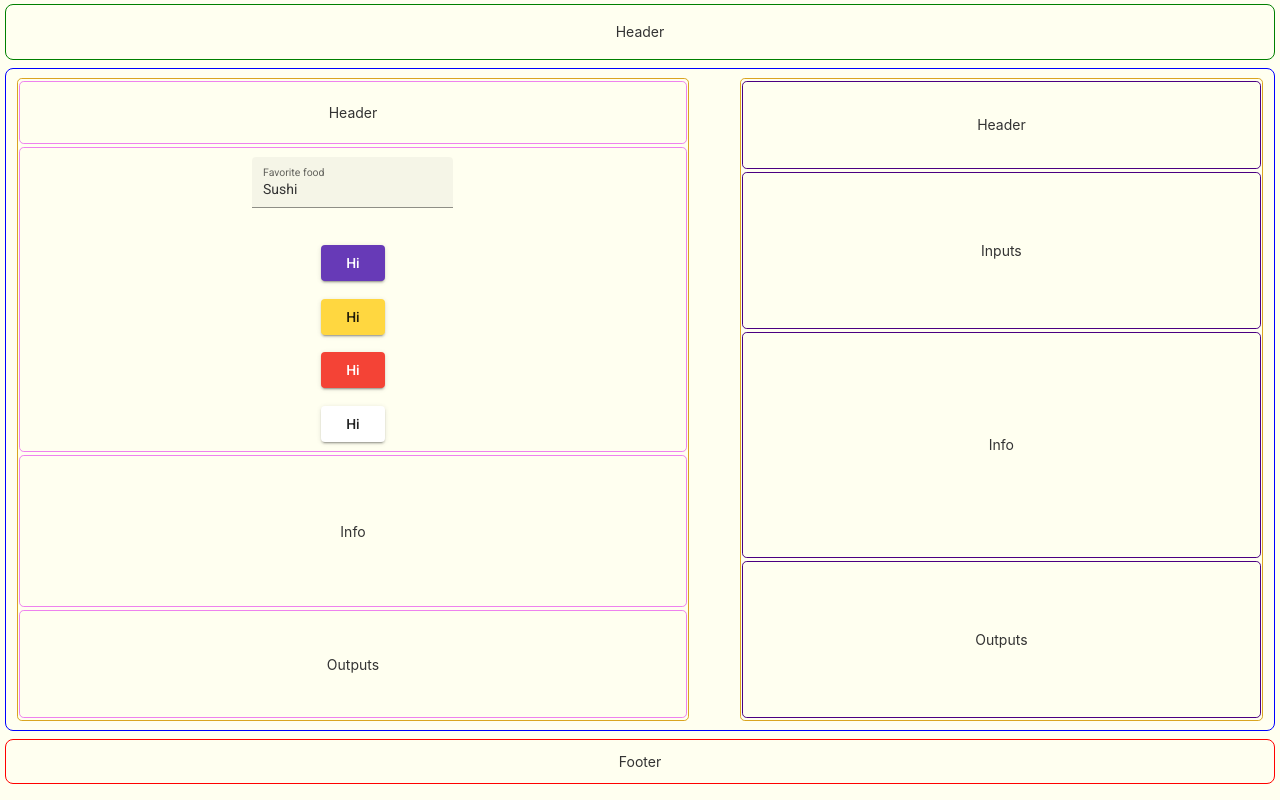
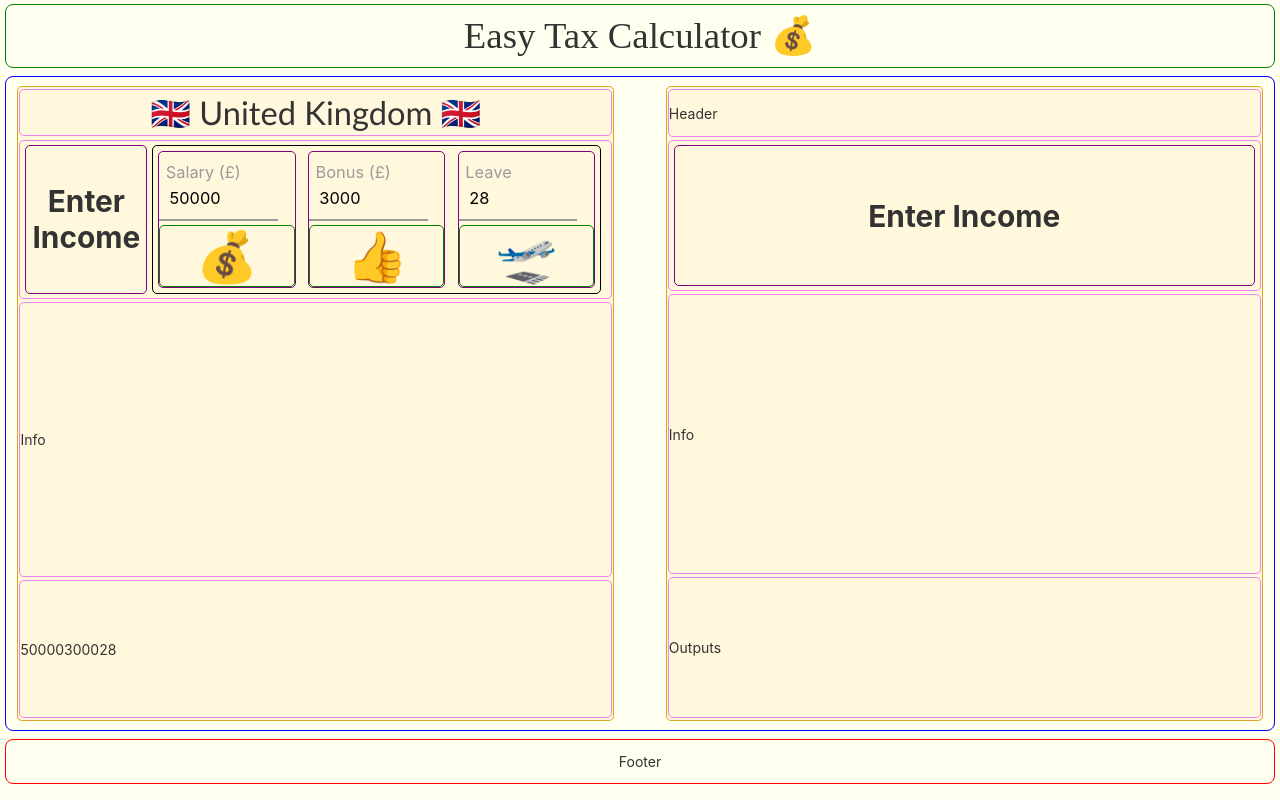
Before and after one commit to Ellipsoul/tax-calculator-pwa, an Angular app: page / in a window 1280 px wide. Built offline with nearby package versions, Linux system fonts and the light colour scheme.

Commit message:
Too much to describe in a message. A lot of CSS styling implemented. Implemented 2 way binding with income and leave input

```diff
--- a/src/app/app.component.html
+++ b/src/app/app.component.html
@@ -6,7 +6,7 @@
   </head>
 
   <!-- Contains title and global customisations of functionality -->
-  <header>Header</header>
+  <header>Easy Tax Calculator 💰</header>
 
   <!-- Split Screen for separate UK and US tax calculations -->
   <main>
--- a/src/app/app.component.sass
+++ b/src/app/app.component.sass
@@ -1,4 +1,5 @@
 :host
+  // CSS looks for the first font that is available to use
   font-family: -apple-system, BlinkMacSystemFont, "Segoe UI", Roboto, Helvetica, Arial, sans-serif, "Apple Color Emoji", "Segoe UI Emoji", "Segoe UI Symbol"
   font-size: 14px
   color: #333
@@ -49,12 +50,17 @@ header, footer, main
 // Short header
 header
   flex-grow: 0.5
+  flex-basis: 5%
   border: 1px solid green
+
+  font-size: calc(1rem + 1vw + 1vh)
+  font-family: "American Typewriter"
 
 
 // Nested flexbox with UK and US sections
 main
   flex-grow: 10
+  flex-basis: 80%
 
   display: flex
   flex-direction: row
@@ -70,6 +76,8 @@ main
   display: flex
   flex-direction: column
   flex-grow: 1
+  flex-basis: 40%
+  min-width: 40%
 
   align-items: stretch
   justify-content: space-evenly
@@ -88,14 +96,15 @@ main
 
   // Swap margins values for UK and US divs
   .ukContainer
-    margin: 0.1vh 0 3vh 0  // Top right bottom left
+    margin: 0.1vh 0 1vh 0  // Top right bottom left
 
   .usContainer
-    margin: 3vh 0 0.1vh 0  // Top right bottom left
+    margin: 1vh 0 0.1vh 0  // Top right bottom left
 
 
 // Very short footer
 footer
   flex-grow: 0.2
+  flex-basis: 3%
   border: 1px solid red
   margin-bottom: calc(0.5rem + 1vh)
--- a/src/app/uktaxes/uktaxes.component.html
+++ b/src/app/uktaxes/uktaxes.component.html
@@ -1,28 +1,110 @@
 <div ngClass="ukContainer">
   <!-- Header containing name and flag -->
   <div [ngClass]="['uk-field', 'uk-header']">
-    Header
+    🇬🇧 United Kingdom 🇬🇧
   </div>
+
   <!-- Input fields for salary, bonus and leave -->
   <div [ngClass]="['uk-field', 'uk-inputs']">
+    <!-- Single header on left -->
+    <div ngClass="input-header">
+      Enter Income
+    </div>
 
-      <mat-form-field class="example-full-width" appearance="fill">
-        <mat-label>Favorite food</mat-label>
-        <input matInput placeholder="Ex. Pizza" value="Sushi">
-      </mat-form-field>
+    <!-- Container for 3 input divs -->
+    <div ngClass="input-container">
+      <!-- Each input div will have one mat-form-field and another emote field -->
+      <div ngClass="input-and-emote">
+        <div class="form__group">
+          <input
+            type="number"
+            min="0"
+            step="500"
+            oninput="validity.valid||(value='');"
+            class="form__field"
+            placeholder={{salary}}
+            name="salary"
+            id='salary'
+            [(ngModel)]="salary"
+            required />
+          <label for="salary" class="form__label">Salary (£)</label>
+        </div>
 
-    <button mat-raised-button color="primary">Hi</button>
-    <button mat-raised-button color="accent">Hi</button>
-    <button mat-raised-button color="warn">Hi</button>
-    <button mat-raised-button color="basic">Hi</button>
+        <div ngClass="emote" [ngSwitch]="true">
+          <ng-container *ngSwitchCase="salary >= 100000">🔥</ng-container>
+          <ng-container *ngSwitchCase="salary >= 50000 && salary < 100000 ">💰</ng-container>
+          <ng-container *ngSwitchCase="salary >= 35000 && salary < 50000">👍</ng-container>
+          <ng-container *ngSwitchCase="salary >= 25000 && salary < 35000">👨‍💼</ng-container>
+          <ng-container *ngSwitchCase="salary >= 15000 && salary < 25000 ">🍔</ng-container>
+          <ng-container *ngSwitchCase="salary < 15000">☠</ng-container>
+          <ng-container *ngSwitchDefault>❓</ng-container>
+        </div>
+      </div>
+
+      <div ngClass="input-and-emote">
+        <div class="form__group">
+        <input
+          type="number"
+          min="0"
+          step="100"
+          class="form__field"
+          placeholder={{bonus}}
+          name="bonus"
+          id='bonus'
+          [(ngModel)]="bonus"
+          required />
+          <label for="bonus" class="form__label">Bonus (£)</label>
+        </div>
+
+        <div ngClass="emote" [ngSwitch]="true">
+          <ng-container *ngSwitchCase="bonus >= 15000">🔥</ng-container>
+          <ng-container *ngSwitchCase="bonus >= 5000 && bonus < 15000 ">💰</ng-container>
+          <ng-container *ngSwitchCase="bonus >= 2000 && bonus < 5000">👍</ng-container>
+          <ng-container *ngSwitchCase="bonus >= 1000 && bonus < 2000">👨‍💼</ng-container>
+          <ng-container *ngSwitchCase="bonus >= 500 && bonus < 1000 ">🍔</ng-container>
+          <ng-container *ngSwitchCase="bonus < 500">☠</ng-container>
+          <ng-container *ngSwitchDefault>❓</ng-container>
+        </div>
+      </div>
+
+      <div ngClass="input-and-emote">
+        <div class="form__group">
+          <input
+            type="number"
+            min="0"
+            class="form__field"
+            placeholder={{leave}}
+            name="leave"
+            id='leave'
+            [(ngModel)]="leave"
+            required />
+          <label for="leave" class="form__label">Leave</label>
+        </div>
+
+        <div ngClass="emote" [ngSwitch]="true">
+          <ng-container *ngSwitchCase="leave > 30">🏖</ng-container>
+          <ng-container *ngSwitchCase="leave >= 21 && leave <= 30">🛫</ng-container>
+          <ng-container *ngSwitchCase="leave >= 10 && leave < 21">🖥</ng-container>
+          <ng-container *ngSwitchCase="leave >= 5 && leave < 10">🔨</ng-container>
+          <ng-container *ngSwitchCase="leave >= 1 && leave < 5 ">😢</ng-container>
+          <ng-container *ngSwitchCase="leave < 1">☠</ng-container>
+          <ng-container *ngSwitchDefault>❓</ng-container>
+        </div>
+      </div>
+    </div>
 
   </div>
+
   <!-- Information of reductions, and tax bands -->
   <div [ngClass]="['uk-field', 'uk-info']">
     Info
   </div>
+
+
   <!-- Output with salary of different time frames -->
   <div [ngClass]="['uk-field', 'uk-outputs']">
-    Outputs
+    <div>{{salary}}</div>
+    <div>{{bonus}}</div>
+    <div>{{leave}}</div>
   </div>
 </div>
--- a/src/app/uktaxes/uktaxes.component.sass
+++ b/src/app/uktaxes/uktaxes.component.sass
@@ -9,6 +9,7 @@
   justify-content: space-evenly
 
   border: 1px solid goldenrod
+  background-color: cornsilk
   border-radius: 0.3rem
 
 
@@ -18,19 +19,169 @@
   border-radius: 0.3rem
 
   // Change when items are added
-  display: grid
+  display: flex
   place-items: center
 
   border: 1px solid violet
 
 .uk-header
-  flex-grow: 1
+  flex-grow: 0.5
+  flex-basis: 5%
+
+  display: grid
+  place-items: center
+
+  font-size: calc(1rem + 0.8vh + 0.8vw)
+  font-family: "Optima"
 
 .uk-inputs
-  flex-grow: 2
+  flex-grow: 1.5
+  flex-basis: 15%
+
+  display: flex
+  flex-direction: row
+  justify-content: space-evenly
+
+  padding: 5px
+
+.input-header
+  flex-grow: 1
+  flex-basis: 15%
+
+  height: 100%
+  width: 100%
+
+  display: grid
+  place-items: center
+
+  text-align: center
+
+  font-size: calc(18px + 0.2vh + 0.8vw)
+  font-weight: bold
+
+  border-radius: 5px
+  border: 1px solid purple
+
+.input-container
+  flex-grow: 3
+  flex-basis: 60%
+
+  height: 100%
+  column-gap: 0.2vw
+
+  display: flex
+  flex-direction: row
+
+  border: 1px solid black
+  margin: 5px
+  border-radius: 5px
+
+.input-and-emote
+  display: flex
+  flex-direction: column
+
+  width: 100%
+  height: auto
+  flex-grow: 1
+  flex-basis: 30%
+
+  margin: 5px
+  border: 1px solid purple
+  border-radius: 5px
+
+.emote
+  flex-grow: 1
+  flex-basis: 50%
+
+  border: 1px solid green
+  border-radius: 5px
+  text-align: center
+  font-size: calc(1rem + 2vw + 1vh)
+
+  display: grid
+  place-items: center
+
+
+// Input styling
+// -----------------------------------------------------------------------
+$primary: #11998e
+$secondary: #38ef7d
+$white: #fff
+$gray: #9b9b9b
+.form__group
+  position: relative
+  padding: 15px 0 0
+  margin-top: 10px
+  width: 80%
+
+  flex-grow: 3
+  flex-basis: 60%
+
+.form__field
+  font-family: inherit
+  width: 100%
+  height: 60%
+  border: 0
+  border-bottom: 2px solid $gray
+  outline: 0
+  font-size: calc(10px + 0.5vw)
+  color: black
+  padding: 7px 0
+  padding-left: 0.8vw
+  background: transparent
+  transition: border-color 0.2s
+
+  &::placeholder
+    color: transparent
+
+
+  &:placeholder-shown ~ .form__label
+    font-size: calc(10px + 0.5vw)
+    cursor: text
+    top: 0px
+
+.form__label
+  position: absolute
+  top: 0
+  left: 0.5vw
+  display: block
+  transition: 0.2s
+  font-size: calc(10px + 0.5vw)
+  color: $gray
+
+.form__field:focus
+  ~ .form__label
+    position: absolute
+    top: 0
+    display: block
+    transition: 0.2s
+    font-size: calc(10px + 0.2vw)
+    color: $primary
+    font-weight:700
+
+  padding-bottom: 6px
+  font-weight: 700
+  border-width: 3px
+  border-image: linear-gradient(to right, $primary,$secondary)
+  border-image-slice: 1
+
+/* reset input */
+.form__field
+  &:required,&:invalid  box-shadow:none
+// -----------------------------------------------------------------------
 
 .uk-info
   flex-grow: 3
+  flex-basis: 30%
+
+@media screen and ( max-width: 425px ) and (orientation: portrait)
+  .uk-info
+    display: none
+
+@media screen and ( max-height: 425px ) and (orientation: landscape)
+  .uk-info
+    display: none
 
 .uk-outputs
-  flex-grow: 2
+  flex-grow: 1.5
+  flex-basis: 15%
--- a/src/app/uktaxes/uktaxes.component.ts
+++ b/src/app/uktaxes/uktaxes.component.ts
@@ -6,6 +6,10 @@ import { Component, OnInit } from '@angular/core';
   styleUrls: ['./uktaxes.component.sass']
 })
 export class UktaxesComponent implements OnInit {
+  // Default values for salary
+  salary:number = 50000;
+  bonus:number = 3000;
+  leave:number = 28;
 
   constructor() { }
 
--- a/src/app/ustaxes/ustaxes.component.html
+++ b/src/app/ustaxes/ustaxes.component.html
@@ -5,8 +5,11 @@
   </div>
   <!-- Input fields for salary, bonus and leave -->
   <div [ngClass]="['us-field', 'us-inputs']">
-    Inputs
+    <div ngClass="input-header">
+      Enter Income
+    </div>
   </div>
+
   <!-- Information of reductions, and tax bands -->
   <div [ngClass]="['us-field', 'us-info']">
     Info
--- a/src/app/ustaxes/ustaxes.component.sass
+++ b/src/app/ustaxes/ustaxes.component.sass
@@ -1,5 +1,5 @@
 
-// Contains the US fields
+// Contains the us fields
 .usContainer
   display: flex
   flex-direction: column
@@ -10,26 +10,79 @@
 
   border: 1px solid goldenrod
   border-radius: 0.3rem
+  background-color: cornsilk
 
-// Righthand US field
+// Lefthand us field
 .us-field
   margin: 0.2vh 0.1vw // Top-bottom, then left-right
   border-radius: 0.3rem
 
   // Change when items are added
+  display: flex
+  place-items: center
+
+  border: 1px solid violet
+
+.us-header
+  flex-grow: 0.5
+  flex-basis: 5%
+
+.us-inputs
+  flex-grow: 1.5
+  flex-basis: 15%
+
+  display: flex
+  flex-direction: row
+  justify-content: space-evenly
+
+  padding: 5px
+
+
+.input-header
+  flex-grow: 1
+  flex-basis: 10%
+
+  height: 100%
+  width: 100%
+
   display: grid
   place-items: center
 
-  border: 1px solid indigo
+  text-align: center
 
-.us-header
+  font-size: calc(18px + 0.2vh + 0.8vw)
+  font-weight: bold
+
+  border-radius: 5px
+  border: 1px solid purple
+
+
+.inputs
+  flex-grow: 3
+  flex-basis: 50%
+
+  height: 100%
+
+  display: flex
+  flex-direction: row
+
+  border: 1px solid black
+  margin: 5px
+  border-radius: 5px
+
+// mat-form-field
+//   width: 100%
+
+.input
   flex-grow: 1
+  flex-basis: 10%
 
-.us-inputs
-  flex-grow: 2
+  margin: 5px
 
 .us-info
   flex-grow: 3
+  flex-basis: 30%
 
 .us-outputs
-  flex-grow: 2
+  flex-grow: 1.5
+  flex-basis: 15%
```
Also changed, not shown: src/app/app.module.ts (+8 -2 lines).
